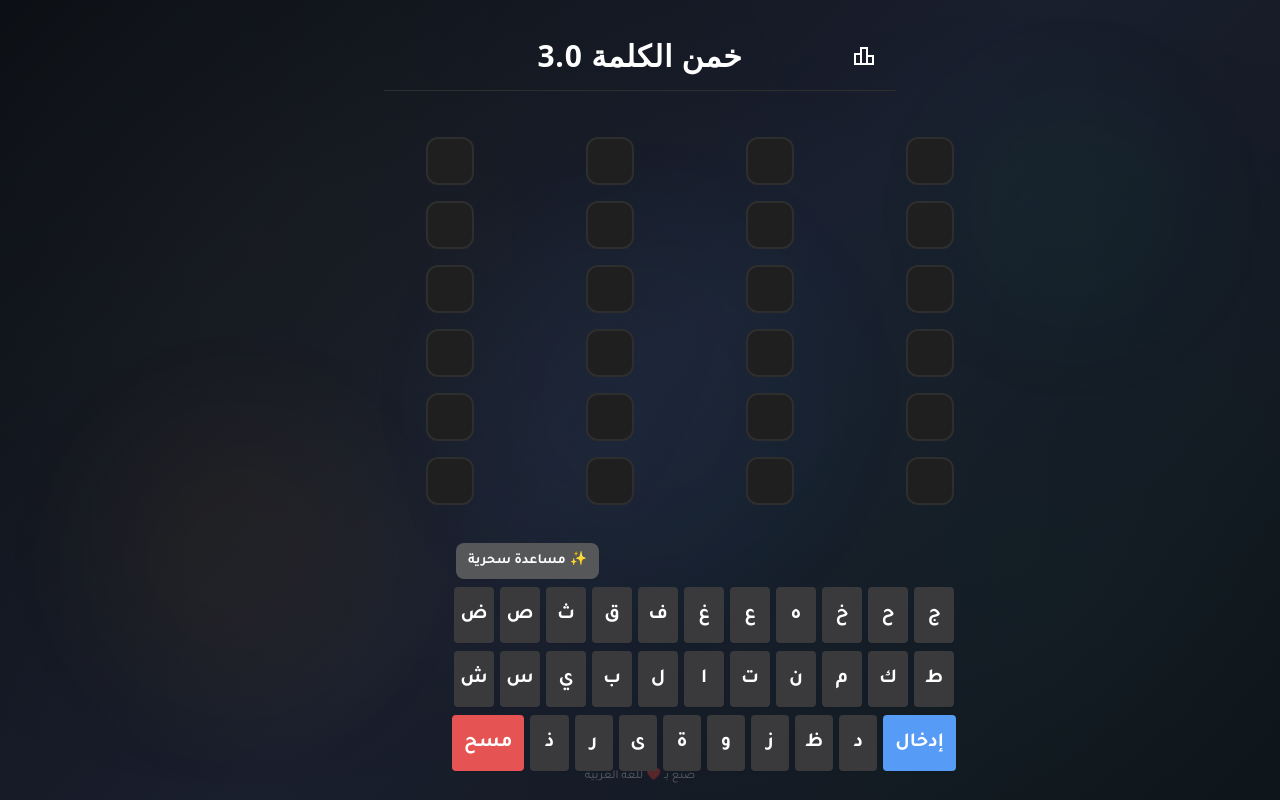
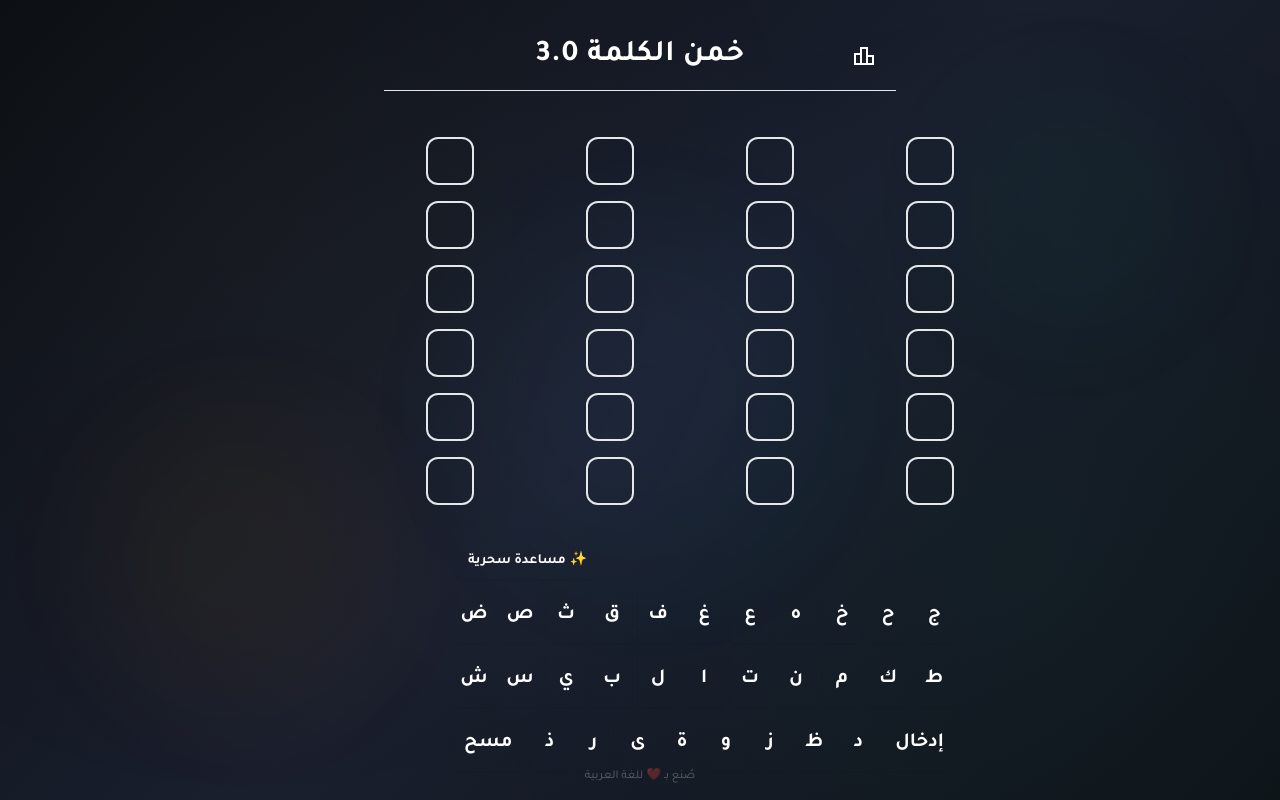
Before and after one commit to kaledh4/GAME_WORD, a React (Create React App) app: page / in a window 1280 px wide. Built offline with nearby package versions, Linux system fonts and the light colour scheme.

Commit message:
UPDATEDDD

```diff
--- a/tailwind.config.js
+++ b/tailwind.config.js
@@ -1,66 +1,62 @@
+/** @type {import('tailwindcss').Config} */
 module.exports = {
-  content: ["./src/**/*.{js,jsx,ts,tsx}"],
+  content: [
+    "./src/**/*.{js,jsx,ts,tsx}",
+  ],
   theme: {
     extend: {
       colors: {
-        'game-bg': '#0f1011',
-        'key-bg': '#3a3a3c', // Keyboard background - darker for better contrast
-        'key-enter': '#569bf5', // Accent blue for Enter key
-        'key-delete': '#e65353', // Accent red for delete key
-        'tile-empty': '#1F1F1F', // Empty tile background
-        'tile-border': '#2E2E2E', // Empty tile border
-        'tile-active': '#565758',
-        'tile-correct': '#1E7F5C', // Correct (green)
-        'tile-present': '#9E7C19', // Present (yellow)
-        'tile-absent': '#EF4444', // Absent (red)
+        // Enhanced color palette
+        'darker': '#0a0e14',
+        'game-bg': '#0a0e14',
+        'glass-white': 'rgba(255, 255, 255, 0.05)',
+
+        // Custom color scheme
+        'primary': {
+          DEFAULT: '#10b981',
+          dark: '#059669',
+          light: '#34d399',
+        },
+        'accent': {
+          gold: '#d4af37',
+          emerald: '#10b981',
+          ruby: '#ef4444',
+          sapphire: '#3b82f6',
+          amber: '#f59e0b',
+        },
+        'surface': {
+          DEFAULT: 'rgba(255, 255, 255, 0.05)',
+          hover: 'rgba(255, 255, 255, 0.08)',
+          active: 'rgba(255, 255, 255, 0.12)',
+        },
       },
       fontFamily: {
-        sans: ['IBM Plex Sans Arabic', 'system-ui', 'sans-serif'],
+        'sans': ['Tajawal', 'sans-serif'],
+        'display': ['Cairo', 'sans-serif'],
+        'elegant': ['Amiri', 'serif'],
       },
-      keyframes: {
-        pop: {
-          '0%': { transform: 'scale(0.8)', opacity: '0' },
-          '40%': { transform: 'scale(1.1)', opacity: '1' },
-          '100%': { transform: 'scale(1)', opacity: '1' },
-        },
-        flipIn: {
-          '0%': { transform: 'rotateX(0deg)' },
-          '100%': { transform: 'rotateX(-90deg)' },
-        },
-        flipOut: {
-          '0%': { transform: 'rotateX(-90deg)' },
-          '100%': { transform: 'rotateX(0deg)' },
-        },
-        vibrate: {
-          '0%, 100%': { transform: 'translateX(0)' },
-          '20%': { transform: 'translateX(-2px)' },
-          '40%': { transform: 'translateX(2px)' },
-          '60%': { transform: 'translateX(-2px)' },
-          '80%': { transform: 'translateX(2px)' },
-        },
-        slideIn: {
-          '0%': { transform: 'translateY(100%)', opacity: '0' },
-          '100%': { transform: 'translateY(0)', opacity: '1' },
-        },
-        slideOut: {
-          '0%': { transform: 'translateY(0)', opacity: '1' },
-          '100%': { transform: 'translateY(100%)', opacity: '0' },
-        },
-        fadeInUp: {
-          '0%': { transform: 'translateY(20px)', opacity: '0' },
-          '100%': { transform: 'translateY(0)', opacity: '1' },
-        },
+      boxShadow: {
+        'glow-emerald': '0 0 20px rgba(16, 185, 129, 0.3)',
+        'glow-amber': '0 0 20px rgba(245, 158, 11, 0.3)',
+        'glow-gold': '0 0 20px rgba(212, 175, 55, 0.2)',
+        'inner-light': 'inset 0 1px 0 rgba(255, 255, 255, 0.1)',
       },
       animation: {
-        pop: 'pop 0.3s ease-in-out forwards',
-        'flip-in': 'flipIn 0.3s ease-in forwards',
-        'flip-out': 'flipOut 0.3s ease-out forwards',
-        vibrate: 'vibrate 0.3s linear',
-        'slide-in': 'slideIn 0.3s ease-out forwards',
-        'slide-out': 'slideOut 0.3s ease-in forwards',
-        'fade-in-up': 'fadeInUp 0.5s ease-out forwards',
+        'pulse-slow': 'pulse 3s cubic-bezier(0.4, 0, 0.6, 1) infinite',
+        'fade-in': 'fadeIn 0.3s ease-in',
+        'slide-up': 'slideUp 0.4s cubic-bezier(0.4, 0, 0.2, 1)',
+        'tile-flip': 'tileFlip 0.6s ease',
+        'tile-shake': 'tileShake 0.5s ease',
+        'tile-bounce': 'tileBounce 0.3s ease',
+      },
+      backdropBlur: {
+        xs: '2px',
+      },
+      borderRadius: {
+        '2xl': '1rem',
+        '3xl': '1.5rem',
       },
     },
   },
   plugins: [],
-};
+}
```
Also changed, not shown: 1 other file (tests, documents, lock files or other folders).
